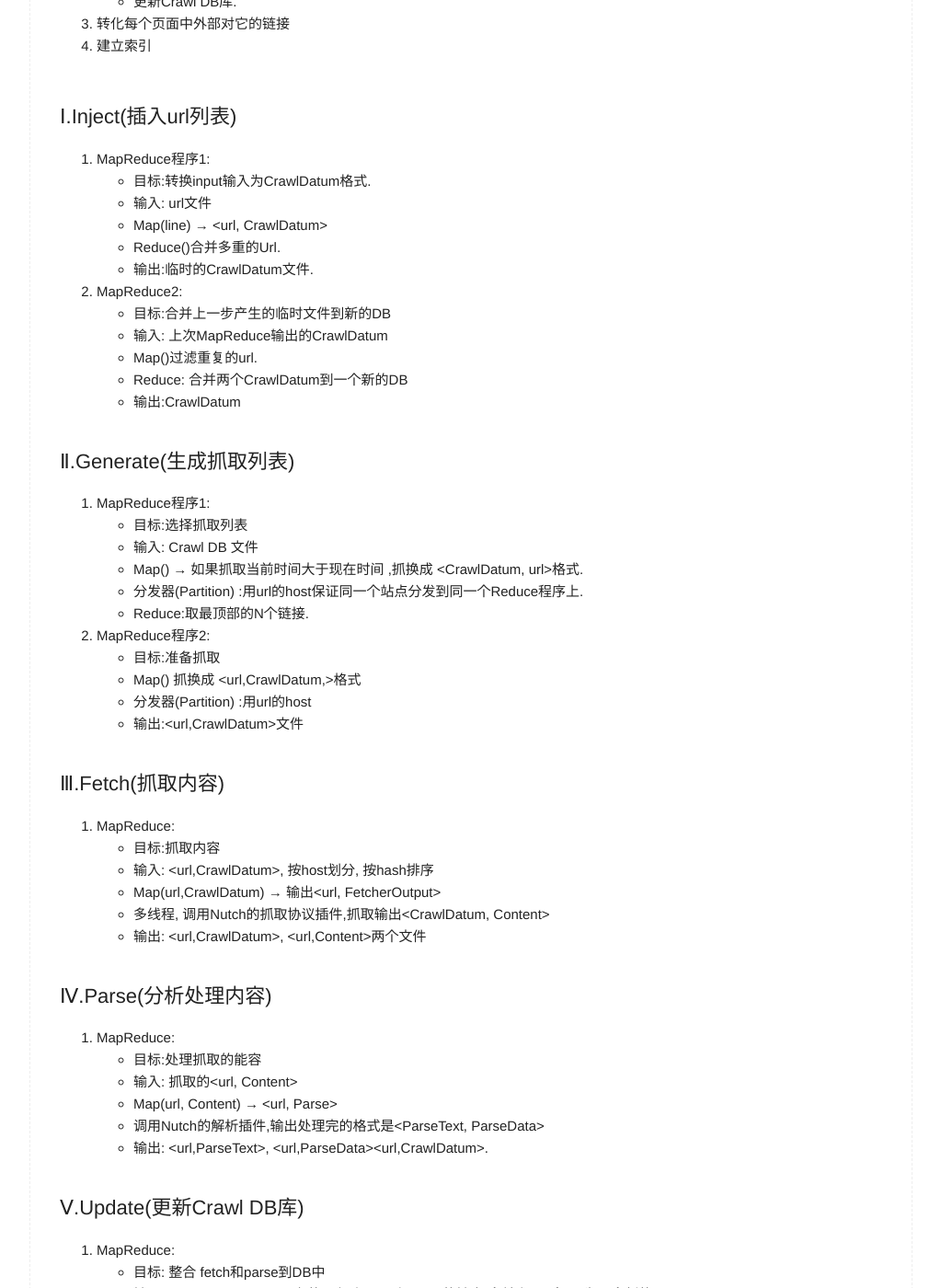
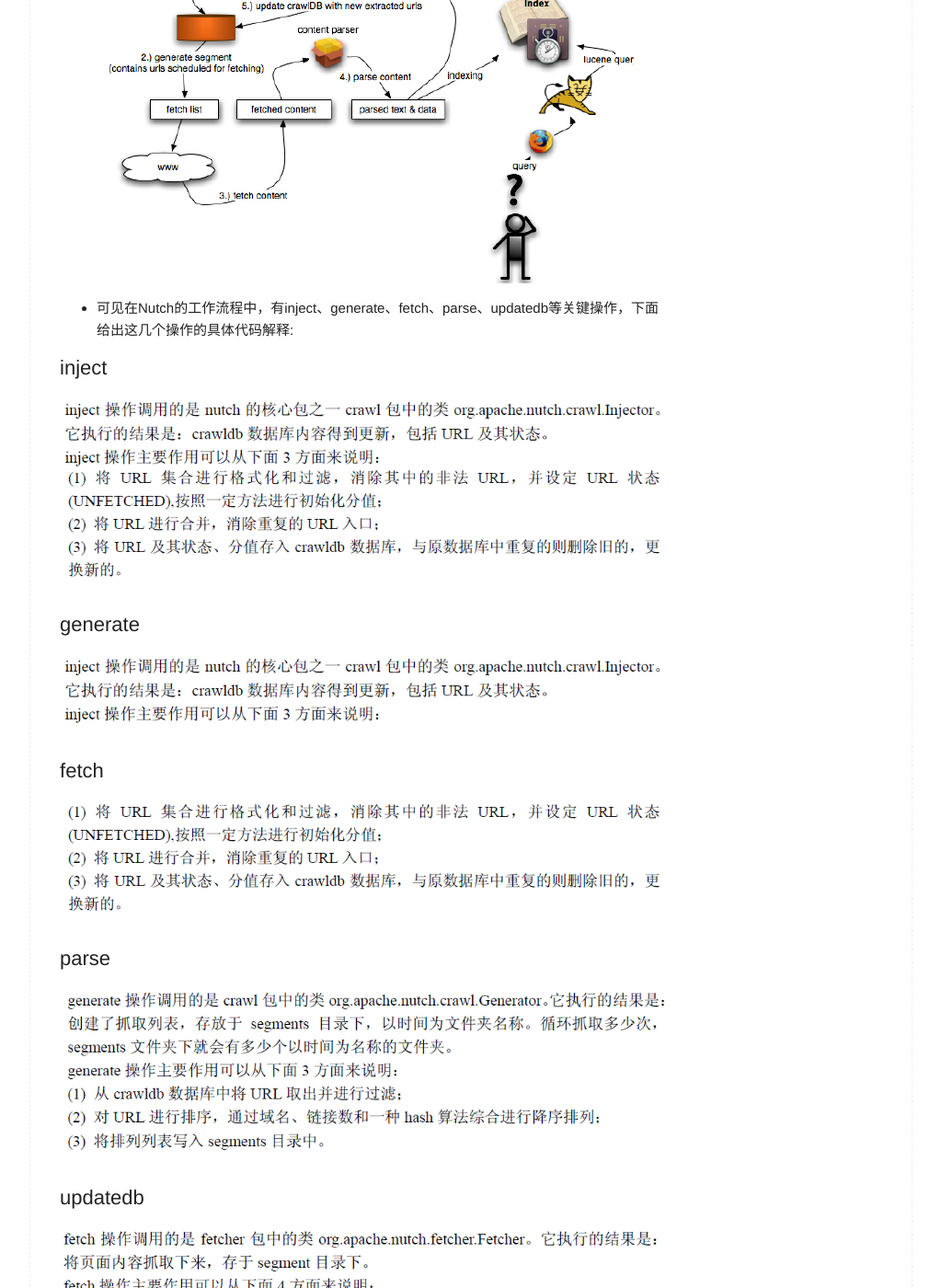
Before and after one commit to meettyj/blog, a Jekyll site: the page built from _posts/2017-07-29-Nutch-2.md, in a window 1280 px wide and 1400 px high, scrolled down 366 px. Shown: the whole window at 92% size, without its empty margins (128-1151 px from the left). Built offline with Jekyll 4.4.1, drawn with Linux system fonts in a browser that asks for light colours; some of the changed text lies outside the part shown.

Commit message:
update posts

```diff
--- a/_posts/2017-07-29-Nutch-2.md
+++ b/_posts/2017-07-29-Nutch-2.md
@@ -1,97 +1,39 @@
 ---
 layout: post
-title:   Nutch (2) - Map/Reduce
+title:   Nutch (2) - Working process
 category: jekyll
-description: The process in Nutch using Map/Reduce.
+description: How does Nutch work?
 ---
 
 <br />
 
-# Nutch Map/Reduce Process
-1. 插入url列表到Crawl DB，引导下面的抓取程序
-2. 循环:
-- 从Crawl DB生成一些url列表;
-- 抓取内容;
-- 分析处理抓取的内容;
-- 更新Crawl DB库.
-3. 转化每个页面中外部对它的链接
-4. 建立索引
+# Nutch源代码简述
 
-<br />
+- 先给出Nutch的整个工作流程，如下图所示：
 
-## Ⅰ.Inject(插入url列表)
-1. MapReduce程序1:
-- 目标:转换input输入为CrawlDatum格式.
-- 输入: url文件
-- Map(line) → <url, CrawlDatum>
-- Reduce()合并多重的Url.
-- 输出:临时的CrawlDatum文件.
-2. MapReduce2:
-- 目标:合并上一步产生的临时文件到新的DB
-- 输入: 上次MapReduce输出的CrawlDatum
-- Map()过滤重复的url.
-- Reduce: 合并两个CrawlDatum到一个新的DB
-- 输出:CrawlDatum
-<br /><br />
+<div align='center'>
+<img src="{{site.baseurl}}/assets/img/nutch/3-1.png" alt="nutch-3-1"/></div>
 
-## Ⅱ.Generate(生成抓取列表)
-1. MapReduce程序1:
-- 目标:选择抓取列表
-- 输入: Crawl DB 文件
-- Map() → 如果抓取当前时间大于现在时间 ,抓换成 <CrawlDatum, url>格式.
-- 分发器(Partition) :用url的host保证同一个站点分发到同一个Reduce程序上.
-- Reduce:取最顶部的N个链接.
-2. MapReduce程序2:
-- 目标:准备抓取
-- Map() 抓换成 <url,CrawlDatum,>格式
-- 分发器(Partition) :用url的host
-- 输出:<url,CrawlDatum>文件
-<br /><br />
+- 可见在Nutch的工作流程中，有inject、generate、fetch、parse、updatedb等关键操作，下面给出这几个操作的具体代码解释:
 
-## Ⅲ.Fetch(抓取内容)
-1. MapReduce:
-- 目标:抓取内容
-- 输入: <url,CrawlDatum>, 按host划分, 按hash排序
-- Map(url,CrawlDatum) → 输出<url, FetcherOutput>
-- 多线程, 调用Nutch的抓取协议插件,抓取输出<CrawlDatum, Content>
-- 输出: <url,CrawlDatum>, <url,Content>两个文件
-<br /><br />
+## inject
+<div align='center'>
+<img src="{{site.baseurl}}/assets/img/nutch/3-2.png" alt="nutch-3-2"/></div>
+<div align='center'>
+<img src="{{site.baseurl}}/assets/img/nutch/3-3.png" alt="nutch-3-3"/></div><br />
 
-## Ⅳ.Parse(分析处理内容)
-1. MapReduce:
-- 目标:处理抓取的能容
-- 输入: 抓取的<url, Content>
-- Map(url, Content) → <url, Parse>
-- 调用Nutch的解析插件,输出处理完的格式是<ParseText, ParseData>
-- 输出: <url,ParseText>, <url,ParseData><url,CrawlDatum>.
-<br /><br />
+## generate
+<div align='center'>
+<img src="{{site.baseurl}}/assets/img/nutch/3-2.png" alt="nutch-3-2"/></div><br />
 
-## Ⅴ.Update(更新Crawl DB库)
-1. MapReduce:
-- 目标: 整合 fetch和parse到DB中
-- 输入:<url,CrawlDatum> 现有的db加上fetch和parse的输出,合并上面3个DB为一个新的DB
-- 输出: 新的抓取DB
-<br /><br />
+## fetch
+<div align='center'>
+<img src="{{site.baseurl}}/assets/img/nutch/3-3.png" alt="nutch-3-3"/></div><br />
 
-## Ⅵ.Invert Links(转化链接)
-1. MapReduce:
-- 目标:统计外部页面对本页面链接
-- 输入: <url,ParseData>, 包含页面往外的链接
-- Map(srcUrl, ParseData> → <destUrl, Inlinks>
-- 搜集外部对本页面的链接Inlinks格式:<srcUrl, anchorText>
-- Reduce() 添加inlinks
-- 输出: <url, Inlinks>
-<br /><br />
+## parse
+<div align='center'>
+<img src="{{site.baseurl}}/assets/img/nutch/3-4.png" alt="nutch-3-4"/></div><br />
 
-## Ⅶ.Index(建立索引)
-1. MapReduce:
-- 目标:生成Lucene索引
-- 输入: 多种文件格式
-- parse处理完的<url, ParseData> 提取title, metadata信息等
-- parse处理完的<url, ParseText> 提取text内容
-- 转换链接处理完的<url, Inlinks> 提取anchors
-- 抓取内容处理完的<url, CrawlDatum> 提取抓取时间
-- Map() 用ObjectWritable包裹上面的内容
-- Reduce() 调用Nutch的索引插件,生成Lucene Document文档
-- 输出: 输出Lucene索引
-<br /><br />
+## updatedb
+<div align='center'>
+<img src="{{site.baseurl}}/assets/img/nutch/3-5.png" alt="nutch-3-5"/></div><br />
```
Also changed, not shown: _posts/2017-07-31-Nutch-3.md (+54 -2 lines), _posts/2017-08-01-Nutch-4.md (added, +97 -0 lines), assets/img/nutch/2-1-1.png (added).
